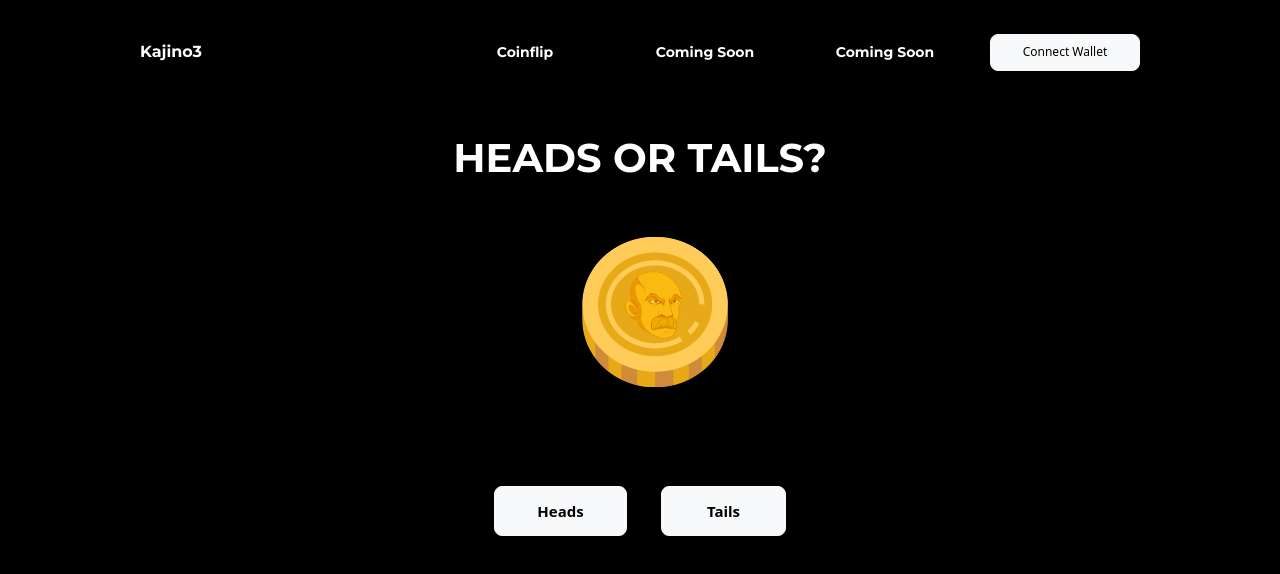
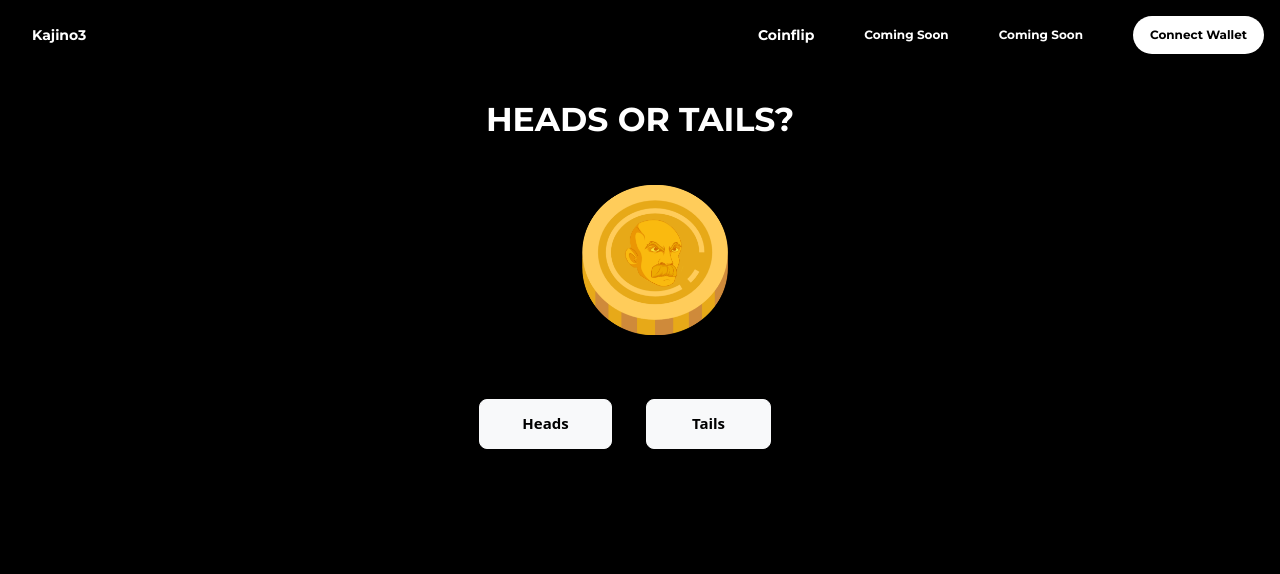
Before and after one commit to Yurei7/KJ3, a plain HTML site: page coinflip.html in a window 1280 px wide. Drawn offline with nearby package versions, Linux system fonts and the light colour scheme.

Commit message:
refactoring

```diff
--- a/coinflip.html
+++ b/coinflip.html
@@ -21,30 +21,19 @@
 </head>
 
 <body>
-    <section class="title">
-        <div class="container-fluid">
-
-            <nav class="navbar navbar-expand">
-                <a class="navbar-brand" href="index.html" style="color:white;">
-                    Kajino3
-                </a>
-
-                <ul class="navbar-nav ms-auto">
-                    <li class="nav-item">
-                        <a class="nav-link" href="coinflip.html" style="color:white;">Coinflip</a>
-                    </li>
-                    <li class="nav-item">
-                        <a class="nav-link coming-soon" href=" " style="color:white;">Coming Soon</a>
-                    </li>
-                    <li class="nav-item">
-                        <a class="nav-link coming-soon" href=" " style="color:white;">Coming Soon</a>
-                    </li>
-                    <button id="coming-soon" class="btn btn-lg btn-light walletbtn coming-soon">Connect Wallet</button>
-
-                </ul>
-            </nav>
-        </div>
-    </section>
+    <header>
+        <nav>
+            <ul class="nav-bar">
+                <li class="nav-brand"><a href="index.html">Kajino3</a></li>
+                <div class="nav-menu-items">
+                    <li class="nav-item"><a class="coinflip-menu-text" href="coinflip.html">Coinflip</a></li>
+                    <li class="nav-item">Coming Soon</li>
+                    <li class="nav-item">Coming Soon</li>
+                    <li class="nav-item"><a class="launch-btn">Connect Wallet</a></li>
+                </div>
+            </ul>
+        </nav>
+    </header>
 
     <section class="coinflip-section">
         <div class="">
@@ -63,7 +52,7 @@
                 </div>
             </div>
             <br>
-            <div>
+            <div class="button-div">
                 <button id="headsbtn" class="btn btn-lg btn-light heads-btn flipbtn flipscreen">Heads</button>
                 <button id="tailsbtn" class="btn btn-lg btn-light tails-btn flipbtn flipscreen">Tails</button>
 
--- a/index.js
+++ b/index.js
@@ -29,13 +29,13 @@ function flip() {
     if (playerChoice === result) {
       /* medHeading.text(result);*/
       medHeading.text("WINNER WINNER CHICKEN DINNER");
-      medHeading.css("font-size", "50px")
+      medHeading.css("font-size", "40px")
       /*winOrLosePrompt.css("visibilityy", "visible");*/
     }
     else if (playerChoice != result) {
       /*medHeading.text(result);*/
       medHeading.text("LOSER LOSER DRUG ABUSER");
-      medHeading.css("font-size", "50px")
+      medHeading.css("font-size", "40px")
 
     }
 
--- a/styles.css
+++ b/styles.css
@@ -8,14 +8,14 @@ body {
 
 
 .big-heading {
-    font-size: 45px;
+    font-size: 5px;
     font-family: 'Montserrat', sans-serif;
     letter-spacing: 0px;
 }
 
 .medium-heading {
     font-family: 'Montserrat', sans-serif;
-    font-size: 40px;
+    font-size: 33px;
     margin: 30px auto;
     padding-bottom: 0px;
     width: 500px;
@@ -42,34 +42,76 @@ h1 img {
 }
 
 /*------Navigation Bar-------*/
+.nav-bar {
+    display: flex;
+    margin-top: 1rem;
+    flex-wrap: wrap;
+    justify-content: space-between;
+    font-family: 'Montserrat', sans-serif;
+    align-items: center;
 
-.nav-link {
-    font-family: 'Montserrat', sans-serif;
-    margin: 0 20px 0 20px;
+
+}
+.coinflip-menu-text {
+    color: white;
+    text-decoration: none;
+    font-size: 14px;
+    cursor: pointer;
+}
+.nav-menu-items {
+    display: flex;
+    justify-content: space-between;
+    gap: 50px;
+    cursor: not-allowed;
+
 }
 
-.navbar-brand {
-    font-family: 'Montserrat', sans-serif;
-    font-size: 16px;
-    margin-right: 200px;
+.nav-item {
+    font-size: 12px;
+    list-style: none;
+    display: flex;
+    flex-direction: row;
+    align-items: center;
+    font-weight: bold;
+}
+
+.nav-brand {
+    font-size: 14px;
+    font-weight: bold;
+    list-style: none;
+    margin: 0 3rem 0 0;
+
+}
+.nav-brand a {
+    text-decoration: none;
+color: white;
+
+}
+
+.nav-brand i {
+    font-size: 25px;
+}
+
+nav {
+    display: flex;
+    flex-direction: column;
+    justify-content: space-between;
+}
+
+.launch-btn {
+    background-color: white;
+    color: black;
+    padding:10px 17px 10px 17px;
+    border-radius: 20px;
+    border: 0;
+    font-size: 12px;
+    cursor: pointer;
+    margin-right: 1rem;
+    cursor: not-allowed;
+    text-decoration: none;
 }
 
 
-.walletbtn {
-    margin-left: 15px;
-    font-size: 12px;
-    width: 150px;
-}
-.coming-soon {
-    cursor: not-allowed;
-}
-#coming-soon {
-    cursor: not-allowed;
-}
-.nav-item {
-    font-size: 14px;
-    width:180px;
-}
 
 /*----------------------------------------------CoinFlip Page-------*/
 
@@ -82,11 +124,14 @@ h1 img {
 
 
 /*------Buttons-------*/
-
+.button-div {
+    position: relative;
+    right: 15px;
+}
 
 #headsbtn {
     cursor: url("cursor.png"), auto;
-    margin: 50px 15px 15px 15px;
+    margin: 25px 15px 15px 15px;
     padding: 1% 3.3%;
     font-size: 15px;
     visibility: visible;
@@ -95,7 +140,7 @@ h1 img {
 
 #tailsbtn {
     cursor: url("cursor.png"), auto;
-    margin: 50px 15px 15px 15px;
+    margin: 25px 15px 15px 15px;
     padding: 1% 3.5%;
     font-size: 15px;
     visibility: visible;
@@ -108,23 +153,26 @@ h1 img {
 }
 
 .coinflip-div {
-    height: 200px;
+    height: 180px;
 }
 /*------flipping loading screen-------*/
 
 .loading-bar {
-    width: 7.5%;
+    width: 200px;
+    height: 30px;
     position: relative;
     right: 5px;
     visibility: hidden;
+    display: block;
 
 }
 .loading-coin {
-    width: 5%;
+    width: 100px;
     position: relative;
     right: 16px;
     visibility: hidden;
 margin: 20px;
+display: block;
 }
 
 
@@ -142,12 +190,14 @@ margin: 20px;
 
 
 .initial-coin-img {
+    text-align: center;
     width: 150px;
     margin: 0 auto;
 }
 .coinflip-div {
     display: flex;
     align-items: center;
+    flex-direction: column;
     justify-content: center;
 
 }
```
Also changed, not shown: index.html (+20 -38 lines).
